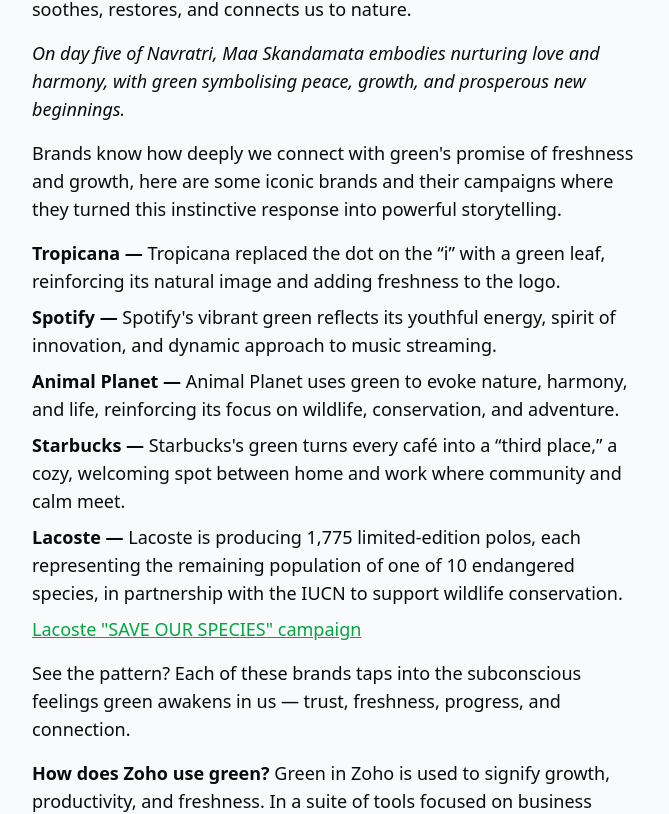
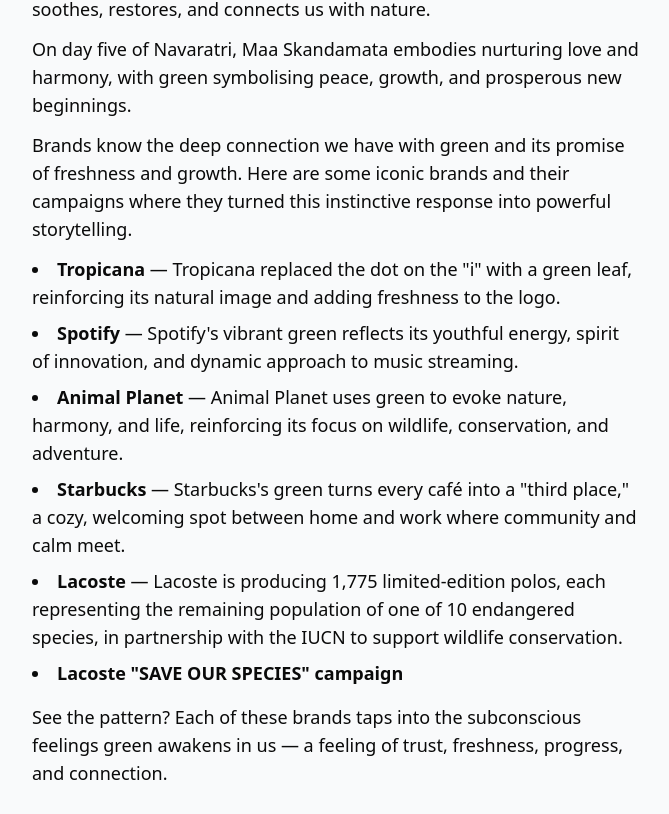
Before and after one commit to Isabsk/Zolu-2.0, a Next.js app: page /colour/green in a window 1280 px wide. Shown: the part 1495-2309 px from the top of the page, without its empty margins (304-973 px from the left). Built offline with nearby package versions, Linux system fonts and the light colour scheme.

Commit message:
Initial project commit

```diff
--- a/src/app/colour/[color]/page.tsx
+++ b/src/app/colour/[color]/page.tsx
@@ -1,6 +1,7 @@
 import Link from "next/link";
 import { LockClosedIcon } from "@heroicons/react/24/outline";
 import Slider from "@/app/components/Slider";
+import PeacockGreenMatchGame from "@/app/games/PeacockGreenMatchGame"
 
 const colorData = [
 	{
@@ -580,71 +581,57 @@
 					/>
 					</div>
 				<div className="whitespace-pre-line text-lg my-12">
-					<p>
-						<strong>“Green isn&apos;t just a colour we see, it&apos;s a feeling we experience.”</strong>
-						It soothes, restores, and connects us to nature.
+					<p className="mb-3">
+						&quot;Green isn&apos;t just a colour we see, it&apos;s a feeling we experience.&quot; It soothes, restores,
+						and connects us with nature.
 					</p>
 
-					<p className="mt-4">
-						<em>
-						On day five of Navratri, Maa Skandamata embodies nurturing love and harmony,
-						with green symbolising peace, growth, and prosperous new beginnings.
-						</em>
+					<p className="mb-3">
+						On day five of Navaratri, Maa Skandamata embodies nurturing love and harmony, with green symbolising peace, growth,
+						and prosperous new beginnings.
 					</p>
 
-					<p className="mt-4">
-						Brands know how deeply we connect with green&apos;s promise of freshness and growth,
-						here are some iconic brands and their campaigns where they turned this instinctive
-						response into powerful storytelling.
+					<p className="mb-3">
+						Brands know the deep connection we have with green and its promise of freshness and growth. Here are some iconic
+						brands and their campaigns where they turned this instinctive response into powerful storytelling.
 					</p>
 
-					<p className="mt-4">
-						<strong>Tropicana —</strong> Tropicana replaced the dot on the “i” with a green leaf,
-						reinforcing its natural image and adding freshness to the logo.
+					<ul className="list-disc list-inside space-y-2 mb-4">
+						<li>
+						<strong>Tropicana</strong> &mdash; Tropicana replaced the dot on the &quot;i&quot; with a green leaf, reinforcing
+						its natural image and adding freshness to the logo.
+						</li>
+						<li>
+						<strong>Spotify</strong> &mdash; Spotify&apos;s vibrant green reflects its youthful energy, spirit of innovation,
+						and dynamic approach to music streaming.
+						</li>
+						<li>
+						<strong>Animal Planet</strong> &mdash; Animal Planet uses green to evoke nature, harmony, and life, reinforcing
+						its focus on wildlife, conservation, and adventure.
+						</li>
+						<li>
+						<strong>Starbucks</strong> &mdash; Starbucks&apos;s green turns every café into a &quot;third place,&quot; a cozy,
+						welcoming spot between home and work where community and calm meet.
+						</li>
+						<li>
+						<strong>Lacoste</strong> &mdash; Lacoste is producing 1,775 limited-edition polos, each representing the remaining
+						population of one of 10 endangered species, in partnership with the IUCN to support wildlife conservation.
+						</li>
+						<li>
+						<strong>Lacoste &quot;SAVE OUR SPECIES&quot; campaign</strong>
+						</li>
+					</ul>
+
+					<p className="mb-3">
+						See the pattern? Each of these brands taps into the subconscious feelings green awakens in us — a feeling of trust,
+						freshness, progress, and connection.
 					</p>
 
-					<p className="mt-2">
-						<strong>Spotify —</strong> Spotify&apos;s vibrant green reflects its youthful energy,
-						spirit of innovation, and dynamic approach to music streaming.
-					</p>
-
-					<p className="mt-2">
-						<strong>Animal Planet —</strong> Animal Planet uses green to evoke nature, harmony,
-						and life, reinforcing its focus on wildlife, conservation, and adventure.
-					</p>
-
-					<p className="mt-2">
-						<strong>Starbucks —</strong> Starbucks&apos;s green turns every café into a “third place,”
-						a cozy, welcoming spot between home and work where community and calm meet.
-					</p>
-
-					<p className="mt-2">
-						<strong>Lacoste —</strong> Lacoste is producing 1,775 limited-edition polos, each
-						representing the remaining population of one of 10 endangered species, in partnership
-						with the IUCN to support wildlife conservation.
-					</p>
-
-					<p className="mt-2">
-						<a
-						href="https://youtu.be/qsbCoaUxnhI?feature=shared"
-						target="_blank"
-						rel="noopener noreferrer"
-						className="text-green-600 underline"
-						>
-						Lacoste &quot;SAVE OUR SPECIES&quot; campaign
-						</a>
-					</p>
-
-					<p className="mt-4">
-						See the pattern? Each of these brands taps into the subconscious feelings green awakens
-						in us — trust, freshness, progress, and connection.
-					</p>
-
-					<p className="mt-4">
-						<strong>How does Zoho use green?</strong> Green in Zoho is used to signify growth,
-						productivity, and freshness. In a suite of tools focused on business efficiency,
-						project management, and creativity, green highlights features or icons that represent
-						action, progress, and positive outcomes.
+					<h3 className="text-xl font-semibold mt-6 mb-2">Here&apos;s how Zoho uses green</h3>
+					<p>
+						Green in Zoho is used to signify growth, productivity, and freshness. In a suite of tools focused on business
+						efficiency, project management, and creativity, green highlights features or icons that represent action, progress,
+						and positive outcomes.
 					</p>
 				</div>
 				{/* Collage Section */}
@@ -1052,14 +1039,7 @@
 				</div>
 				<h2 className="text-2xl font-bold mb-4 mt-20">Peel and pair</h2>
 				<div className="rounded-lg border border-orange-600 overflow-hidden shadow-lg mt-6" style={{ height: "550px" }}>
-					<iframe
-						src="https://p.interacty.me/5f7a4f35bab4597a/iframe.html"
-						width="100%"
-						height="100%"
-						allowFullScreen
-						title={`${colorInfo.name} Quiz`}
-						className="w-full h-full border-0"
-					/>
+					<PeacockGreenMatchGame />
 				</div>
 			</section>
             <section className="max-w-2xl mx-auto px-4">
--- /dev/null
+++ b/src/app/games/PeacockGreenMatchGame.tsx
@@ -0,0 +1,132 @@
+"use client";
+
+import React, { useState } from "react";
+
+const PeacockGreenMatchGame = () => {
+  const [score, setScore] = useState(0);
+  const [images, setImages] = useState([
+    { id: 1, src: "https://www.hindustantimes.com/ht-img/img/2023/09/17/1600x900/AP09-17-2023-000493A-0_1694970339107_1694970371437.jpg", name: "South Africa Cricket Team", hidden: false },
+    { id: 2, src: "https://i.pinimg.com/736x/9f/c9/d0/9fc9d0a75b8d43e401107fca9e0f38a9.jpg", name: "StarbucksLogo", hidden: false },
+    { id: 3, src: "https://medias.spotern.com/spots/w640/126/126106-1532336916.jpg", name: "La La Land", hidden: false },
+    { id: 4, src: "https://logos-world.net/wp-content/uploads/2020/11/The-Body-Shop-Logo.png", name: "Body Shop", hidden: false },
+  ]);
+  const [result, setResult] = useState("");
+
+  const names = [
+    { id: 1, name: "StarbucksLogo", description: "The cafe that charges rent money for coffee" },
+    { id: 2, name: "La La Land", description: "Proof that Ryan Gosling can break hearts with a piano" },
+    { id: 3, name: "Body Shop", description: "Fruit salad vibes, skincare disguise" },
+    { id: 4, name: "South Africa Cricket Team", description: "Where talent is endless but luck forgot the address." },
+  ];
+
+  const handleDrop = (e: React.DragEvent<HTMLDivElement>, targetName: string) => {
+    e.preventDefault();
+    const draggedName = e.dataTransfer.getData("text/plain");
+
+    if (draggedName === targetName) {
+      setImages((prevImages) =>
+        prevImages.map((img) =>
+          img.name === draggedName ? { ...img, hidden: true } : img
+        )
+      );
+      setScore((prevScore) => prevScore + 5);
+    } else {
+      setScore((prevScore) => prevScore - 2);
+      alert("Wrong Match! -2 points");
+    }
+
+    checkWin();
+  };
+
+  const checkWin = () => {
+    if (images.every((img) => img.hidden)) {
+      setResult(`🎉 Peacock green champs! You nailed it! Final Score: ${score}`);
+    }
+  };
+
+  const resetGame = () => {
+    setScore(0);
+    setResult("");
+    setImages((prevImages) =>
+      prevImages.map((img) => ({ ...img, hidden: false }))
+    );
+  };
+
+  return (
+    <div style={{ fontFamily: "Arial, sans-serif", backgroundColor: "#e0f7f1", padding: "20px" }}>
+      <h1 style={{ textAlign: "center", color: "#00695c" }}>Hue Got This</h1>
+      <div id="scoreboard" style={{ textAlign: "center", fontSize: "1.2em", color: "#004d40", marginTop: "10px" }}>
+        Score: {score}
+      </div>
+
+      <div id="game-container" style={{ display: "flex", justifyContent: "space-between", maxWidth: "900px", margin: "40px auto", padding: "20px", backgroundColor: "#ffffff", borderRadius: "15px", boxShadow: "0px 4px 10px rgba(0,0,0,0.1)" }}>
+        <div id="images" style={{ width: "45%" }}>
+          {images.map((img) =>
+            !img.hidden ? (
+              <img
+                key={img.id}
+                src={img.src}
+                alt={img.name}
+                draggable="true"
+                onDragStart={(e) => e.dataTransfer.setData("text/plain", img.name)}
+                style={{
+                  width: "100%",
+                  maxWidth: "200px",
+                  margin: "10px auto",
+                  cursor: "grab",
+                  border: "3px solid #00695c",
+                  borderRadius: "10px",
+                }}
+              />
+            ) : null
+          )}
+        </div>
+
+        <div id="names" style={{ width: "45%" }}>
+          {names.map((name) => (
+            <div
+              key={name.id}
+              className="name-box"
+              onDragOver={(e) => e.preventDefault()}
+              onDrop={(e) => handleDrop(e, name.name)}
+              style={{
+                padding: "45px",
+                margin: "15px 0",
+                backgroundColor: "#b2dfdb",
+                textAlign: "center",
+                borderRadius: "10px",
+                cursor: "pointer",
+                border: "2px solid #004d40",
+                transition: "background-color 0.3s",
+              }}
+            >
+              {name.description}
+            </div>
+          ))}
+        </div>
+      </div>
+
+      <div id="result" style={{ textAlign: "center", marginTop: "20px", fontSize: "1.2em", color: "#004d40" }}>
+        {result}
+      </div>
+      <button
+        onClick={resetGame}
+        style={{
+          display: "block",
+          margin: "20px auto",
+          padding: "10px 20px",
+          fontSize: "1em",
+          backgroundColor: "#00695c",
+          color: "white",
+          border: "none",
+          borderRadius: "10px",
+          cursor: "pointer",
+        }}
+      >
+        Reset Game
+      </button>
+    </div>
+  );
+};
+
+export default PeacockGreenMatchGame;
```
